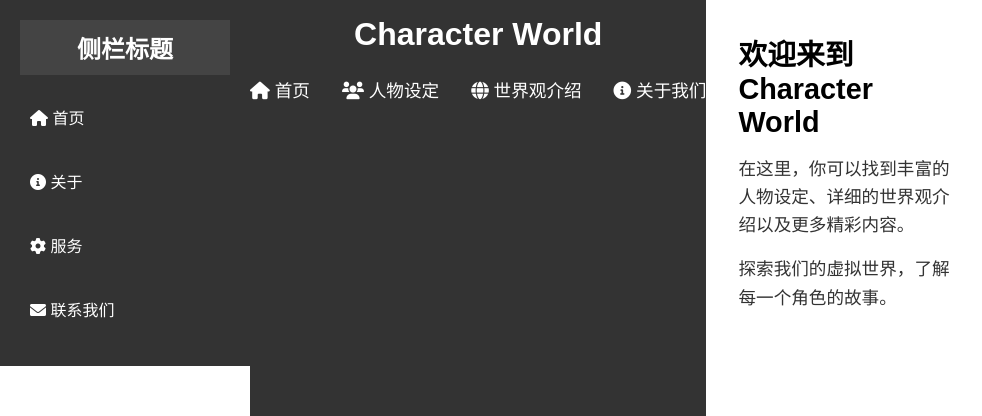
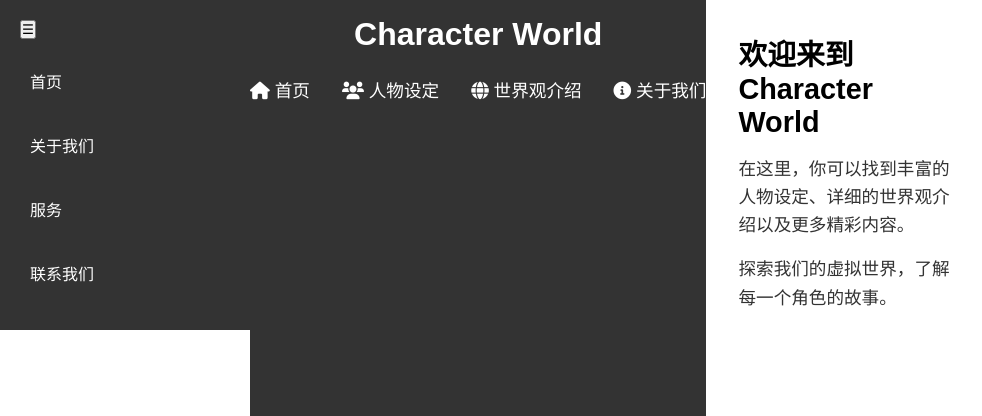
Before and after one commit to AnRa597/AnRa597.github.io, a plain HTML site: page index.html in a window 1280 px wide. Shown: the top 416 px of the page, 0-982 px from the left. Drawn offline with Linux system fonts and the light colour scheme.

Commit message:
Update index.html

```diff
--- a/index.html
+++ b/index.html
@@ -149,19 +149,15 @@
     </style>
 </head>
 <body>
-    <!-- 侧栏容器 -->
-    <div class="sidebar">
-        <!-- 侧栏标题 -->
-        <h2>侧栏标题</h2>
-        <!-- 侧栏菜单项 -->
+    <div class="sidebar" id="sidebar">
+        <button class="toggle-button" onclick="toggleSidebar()">☰</button>
         <ul>
-            <li><a href="#home"><i class="fas fa-home"></i> 首页</a></li>
-            <li><a href="#about"><i class="fas fa-info-circle"></i> 关于</a></li>
-            <li><a href="#services"><i class="fas fa-cog"></i> 服务</a></li>
-            <li><a href="#contact"><i class="fas fa-envelope"></i> 联系我们</a></li>
+            <li><a href="#">首页</a></li>
+            <li><a href="#">关于我们</a></li>
+            <li><a href="#">服务</a></li>
+            <li><a href="#">联系我们</a></li>
         </ul>
     </div>
-
     <!-- 头部、主内容区域和页脚 -->
     <header class="header">
         <h1>Character World</h1>
```
